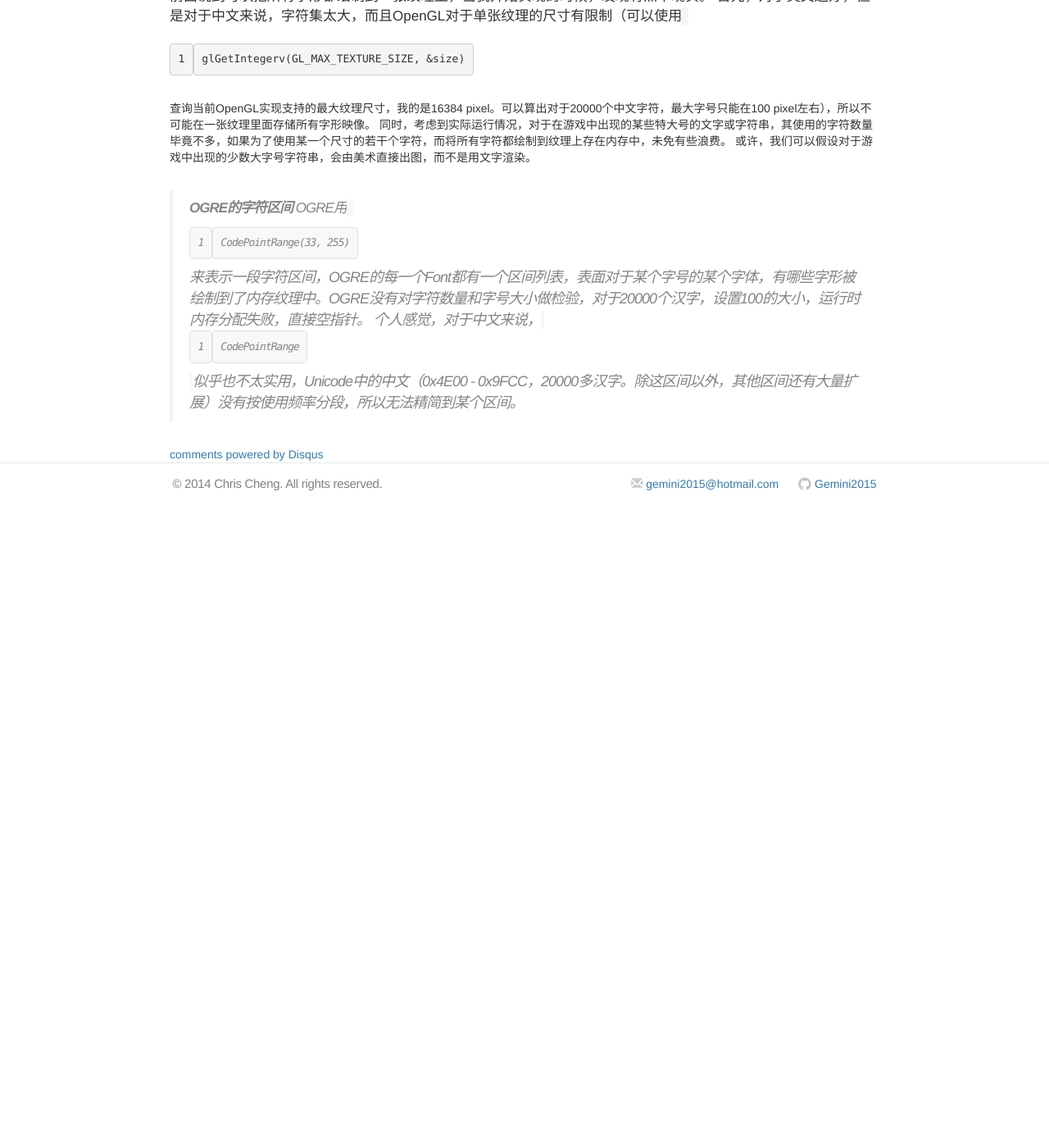
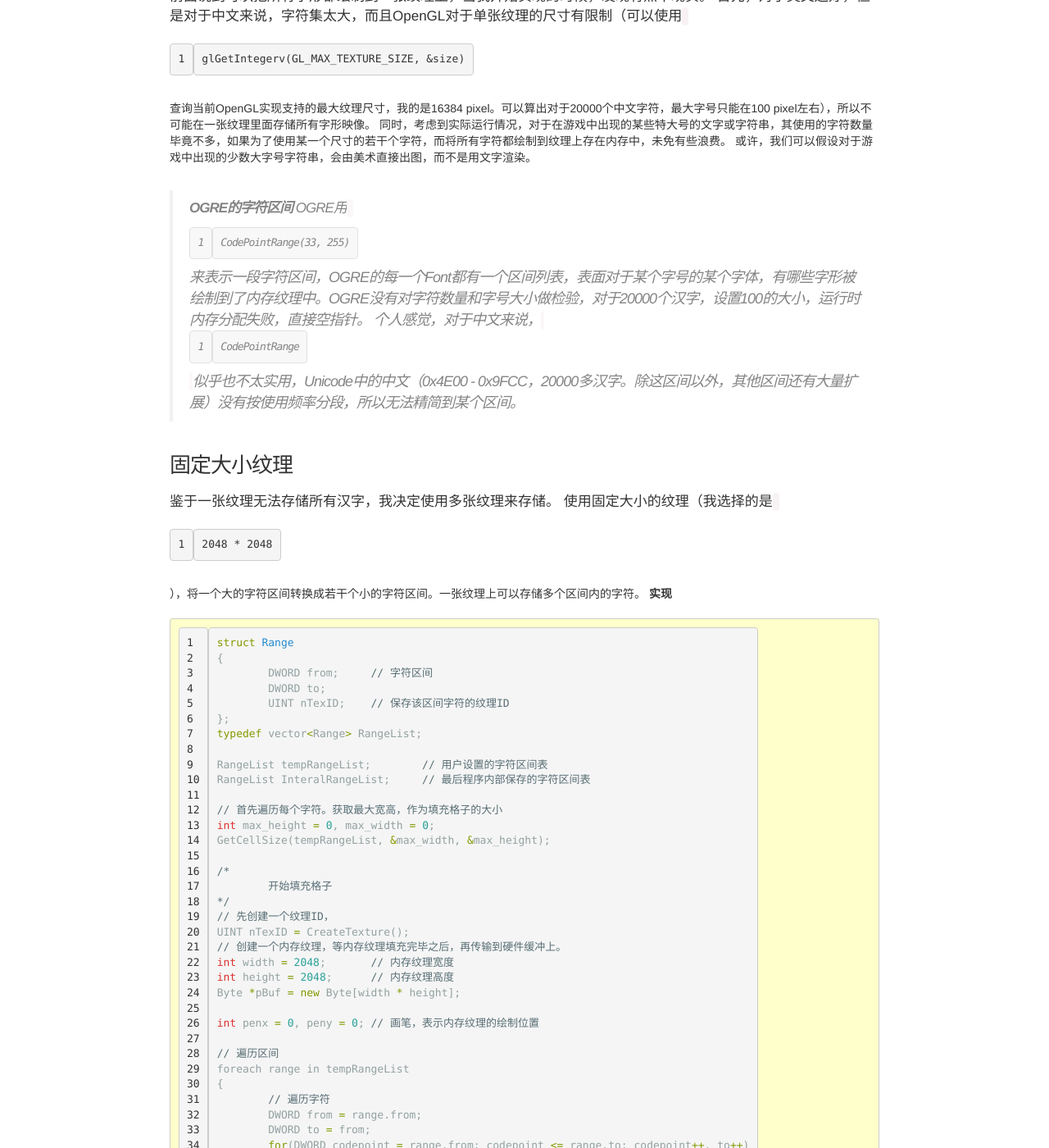
Before and after one commit to Gemini2015/gemini2015.github.io, a Jekyll site: the page built from _posts/2015-01-31-opengl-text-drawing-note.markdown, in a window 1280 px wide and 1400 px high, scrolled down 9020 px. Shown: the whole window at 82% size. Built offline with Jekyll 4.4.1, drawn with Linux system fonts in a browser that asks for light colours; nearby versions of some CDN libraries; comment, search, counter and statistics services are not loaded; before the commit the page ends 9650 px from its top, so only the background shows below that; some of the changed text lies outside the part shown.

Commit message:
更新采用固定大小纹理保存字符

````diff
--- a/_posts/2015-01-31-opengl-text-drawing-note.markdown
+++ b/_posts/2015-01-31-opengl-text-drawing-note.markdown
@@ -216,3 +216,85 @@ description: 记录实现OpenGL文字绘制的过程
 > **OGRE的字符区间**
 > OGRE用`CodePointRange(33, 255)`来表示一段字符区间，OGRE的每一个Font都有一个区间列表，表面对于某个字号的某个字体，有哪些字形被绘制到了内存纹理中。OGRE没有对字符数量和字号大小做检验，对于20000个汉字，设置100的大小，运行时内存分配失败，直接空指针。
 > 个人感觉，对于中文来说，`CodePointRange`似乎也不太实用，Unicode中的中文（0x4E00 - 0x9FCC，20000多汉字。除这区间以外，其他区间还有大量扩展）没有按使用频率分段，所以无法精简到某个区间。
+
+### 固定大小纹理
+鉴于一张纹理无法存储所有汉字，我决定使用多张纹理来存储。
+使用固定大小的纹理（我选择的是`2048 * 2048`），将一个大的字符区间转换成若干个小的字符区间。一张纹理上可以存储多个区间内的字符。
+**实现**
+
+```
+struct Range
+{
+	DWORD from;	// 字符区间
+	DWORD to;
+	UINT nTexID;	// 保存该区间字符的纹理ID
+};
+typedef vector<Range> RangeList;
+
+RangeList tempRangeList;	// 用户设置的字符区间表
+RangeList InteralRangeList;	// 最后程序内部保存的字符区间表
+
+// 首先遍历每个字符。获取最大宽高，作为填充格子的大小
+int max_height = 0, max_width = 0;
+GetCellSize(tempRangeList, &max_width, &max_height);
+
+/*
+ 	开始填充格子
+*/
+// 先创建一个纹理ID，
+UINT nTexID = CreateTexture();
+// 创建一个内存纹理，等内存纹理填充完毕之后，再传输到硬件缓冲上。
+int width = 2048;	// 内存纹理宽度
+int height = 2048;	// 内存纹理高度
+Byte *pBuf = new Byte[width * height];
+
+int penx = 0, peny = 0;	// 画笔，表示内存纹理的绘制位置
+
+// 遍历区间
+foreach range in tempRangeList
+{
+	// 遍历字符
+	DWORD from = range.from;
+	DWORD to = from;
+	for(DWORD codepoint = range.from; codepoint <= range.to; codepoint++, to++)
+	{
+		// 调用FreeType载入字形
+		FT_GlyphSlot slot = LoadGlyph(codepoint);
+
+		// 当前内存纹理已填满
+		if(IsImageBufferFull)
+		{
+			UpdateTexture(nTexID, pBuf);
+
+			// 保存当前区间
+			AddRange(InteralRangeList, from, to - 1, nTexID);
+			from = to;
+
+			// 创建一个新的纹理ID
+			nTexID = CreateTexture();
+
+			// 更新画笔位置
+			penx = peny = 0;
+		}
+
+		// 一行填满，换行
+		if(IsImageNeedChangeRow)
+		{
+			penx = 0;
+			peny = peny + max_width;
+		}
+
+		// 填充字形数据
+		CopyGlyphToImage(pBuf, penx, peny, slot);
+
+		// 保存该字形UV数据
+		AddCodePointUV(codepoint, penx, peny, slot);
+
+		// 画笔移动到下一格
+		penx = penx + max_width;
+	}
+
+	//一个区间结束，也应当保存
+	AddRange(InteralRangeList, from, to - 1, nTexID);
+}
+```
````
